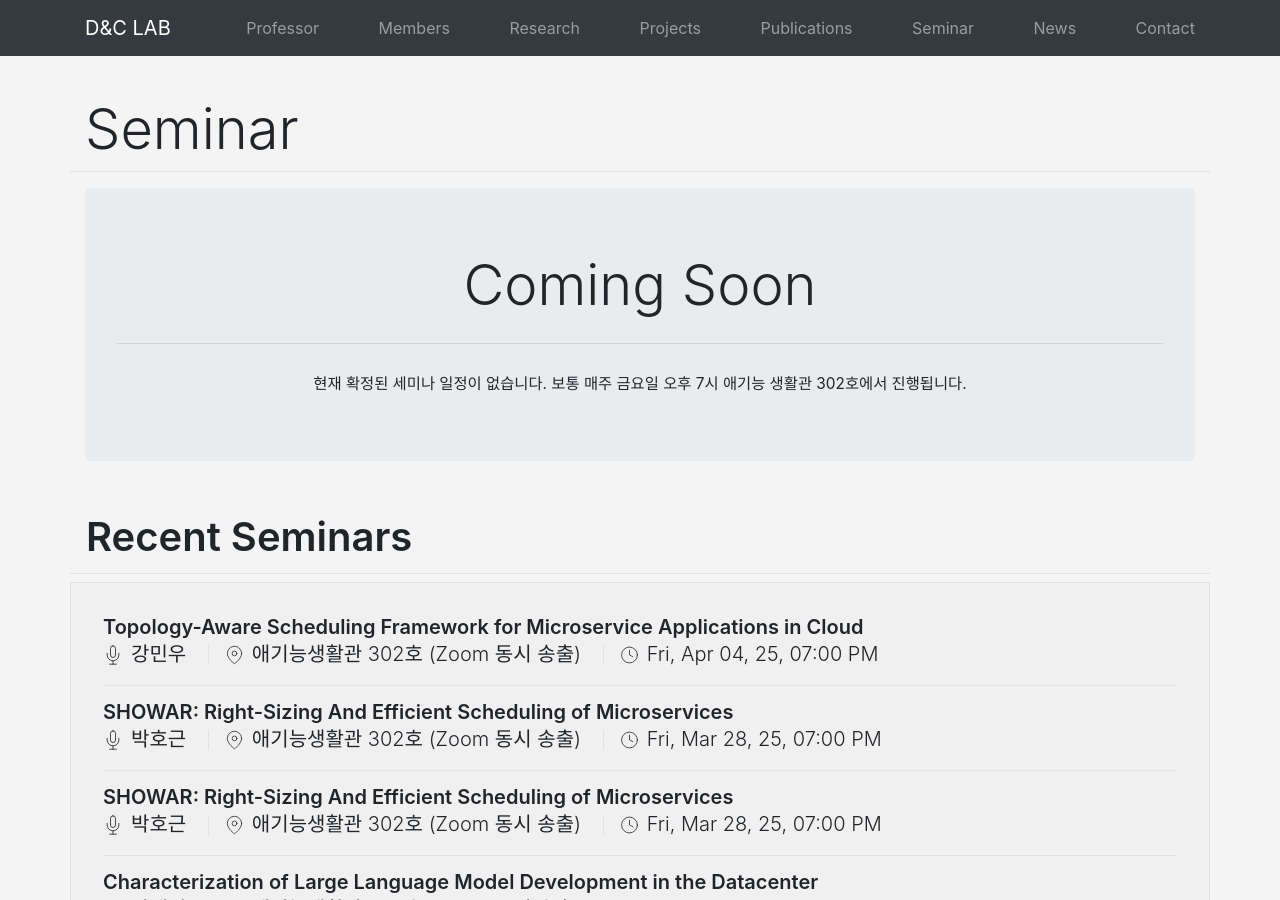
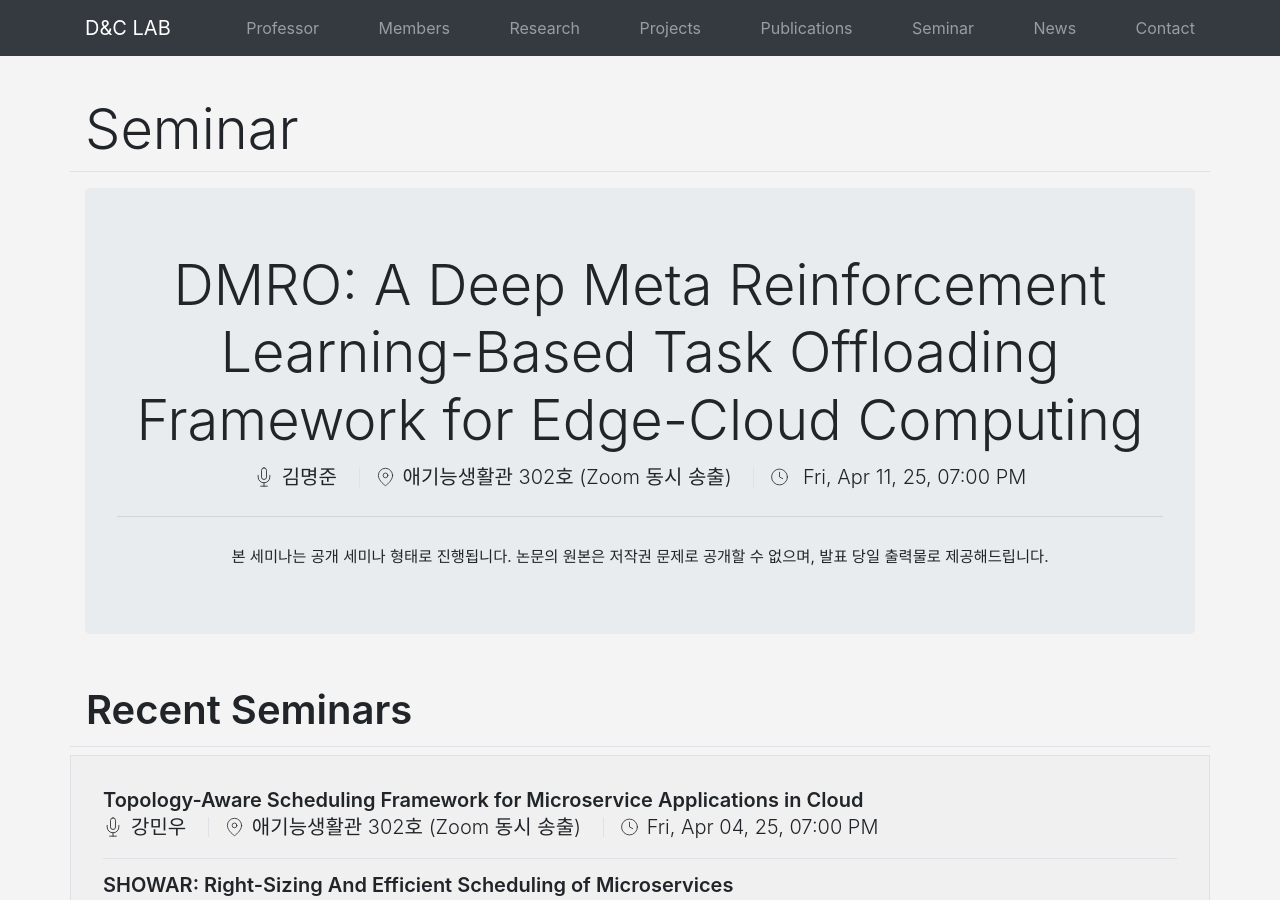
Before and after one commit to KU-Cloud/ku-cloud.github.io, a Jekyll site: the page built from seminar.html, in a window 1280 px wide and 900 px high. Built offline with Jekyll 4.4.1, drawn with Linux system fonts in a browser that asks for light colours.

Commit message:
seminar updated

```diff
--- a/_data/seminars.yaml
+++ b/_data/seminars.yaml
@@ -1099,3 +1099,7 @@
   speacker: 강민우
   date: 2025-04-04T19:00:00.000+0900
   location: 애기능생활관 302호 (Zoom 동시 송출)
+- title: 'DMRO: A Deep Meta Reinforcement Learning-Based Task Offloading Framework for Edge-Cloud Computing'
+  speacker: 김명준
+  date: 2025-04-11T19:00:00.000+0900
+  location: 애기능생활관 302호 (Zoom 동시 송출)
```
